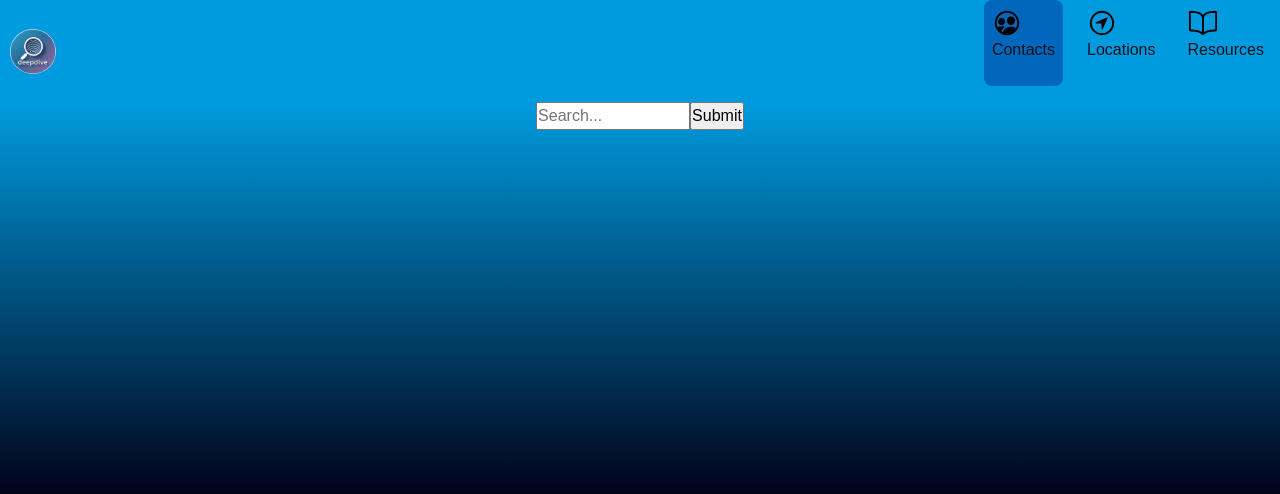
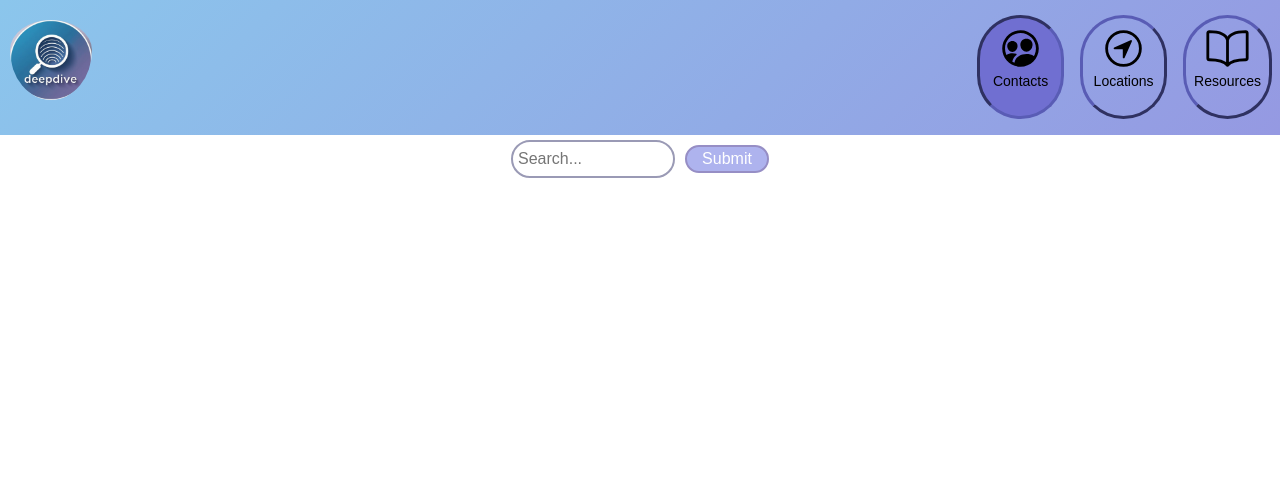
Before and after one commit to icstars/IcebergConsulting, a React (Vite) app in the folder DeepDiveConnect/: page /contacts in a window 1280 px wide. Shown: the top 494 px of the page. Built offline with nearby package versions, Linux system fonts and the light colour scheme.

Commit message:
Expanded db query and finished styling

```diff
--- a/DeepDiveConnect/src/components/ContactSearch.jsx
+++ b/DeepDiveConnect/src/components/ContactSearch.jsx
@@ -37,8 +37,8 @@ export default function ContactSearch() {
         <>
             <div className='searchForm'>
                 <form action={submitSearch}>
-                    <input id='searchbox' type='text' name='searchInput' placeholder='Search...' />
-                    <input id='submitBtn' type='submit' />
+                    <input className='searchbox' type='text' name='searchInput' placeholder='Search...' />
+                    <input className='submitBtn' type='submit' />
                 </form>
             </div>
             <div className='searchResults'>
--- a/DeepDiveConnect/src/components/LocationSearch.jsx
+++ b/DeepDiveConnect/src/components/LocationSearch.jsx
@@ -36,8 +36,8 @@ export default function ContactSearch() {
         <>
             <div className='searchForm'>
                 <form action={submitSearch}>
-                    <input id='searchbox' type='text' name='searchInput' placeholder='Search...' />
-                    <input id='submitBtn' type='submit' />
+                    <input className='searchbox' type='text' name='searchInput' placeholder='Search...' />
+                    <input className='submitBtn' type='submit' />
                 </form>
             </div>
             <div className='searchResults'>
--- a/DeepDiveConnect/src/components/Navbar.css
+++ b/DeepDiveConnect/src/components/Navbar.css
@@ -1,14 +1,15 @@
-.active{
-    background-color:#0068bc;
+ .active{
+    background: #706fd1;
+    border-style: inset;
 }
 
 nav {
     display: flex;
     justify-content: space-between;
-    align-items: center;
-    gap: 2rem;
-    background-color: #009BDE;
-    color: #0f101c;
+    align-items: right;
+    text-align: center;
+    background-color: #8BC6EC;
+    background-image: linear-gradient(135deg, #8BC6EC 0%, #9599E2 100%);
     position: sticky;
     top: 0;
 
@@ -18,7 +19,7 @@ nav .title {
     font-size: 0.1rem;
     font-weight: bold;
     text-decoration: none;
-    color: #9673B9;
+    color: #11233e;
 }
 
 nav ul {
@@ -26,21 +27,28 @@ nav ul {
 }
 
 nav ul li {
-   list-style: none;
+    padding-top: 15px;
+    list-style: none;
 }
 
 nav ul li a {
+    align-items: center;
+    font-size: 14px;
     display: block;
     text-decoration: none;
-    color: #0f101c;
+    color: #000;
     padding: 0.5rem;
     margin: 0 0.5rem;
-    border-radius: 0.5rem;
+    border-radius: 50px;
+    border-style: outset;
+    border-color: #595cb5;
+
 }
 
 nav ul li a:not(.active):hover {
-    background-color: #72d5ff;
-    border-radius: 10%;
+    background-color: #8BC6EC;
+    background-image: linear-gradient(135deg, #8BC6EC 0%, #9599E2 100%);
+    border-radius: 50px;
 }
 
 nav .menu {
@@ -57,7 +65,7 @@ nav .menu {
 nav .menu span {
     height: 0.4rem;
     width: 100%;
-    background-color: #003046;
+    background-color: #11233e;
     border-radius: 0.3rem;
 }
 
@@ -95,13 +103,15 @@ nav .menu span {
 }
 
 .logo{
-    height: 45px;
+    height: 80px;
     border-radius: 50%;
     margin-left: 10px;
+    padding-top: 20px;
  }
 
 .icon{
-    height: 30px;
+    padding-left: 10px;
+    height: 45px;
     border-color: #9673B9;
     margin-right: 10px;
 }
--- a/DeepDiveConnect/src/index.css
+++ b/DeepDiveConnect/src/index.css
@@ -14,23 +14,20 @@
 
 .background {
   text-align: center;
-  color: #ffffff;
+  color: #000000;
   margin: 0;
-  min-height: 89vh;
-  background: rgb(10,6,34);
-  background: linear-gradient(0deg, rgba(10,6,34,1) 0%, rgba(1,0,23,1) 44%, rgba(0,155,222,1) 100%);
+  min-height: 81vh;
 }
 
 .boxhome {
-  /* display: flex; */
   justify-content: center;
   align-items: center;
-  /* margin-top: 1%; */
 }
 
 .chatchat {
+  margin-top: 5px;
   width: 95%;
-  height: 85vh;
+  height: 77vh;
   border: none;
   border-radius: 12px;
   box-shadow: 0 4px 12px rgba(0, 0, 0, 0.1);
@@ -41,7 +38,7 @@
 }
 
 .card {
-  background: radial-gradient(circle, rgba(246,236,249,1) 10%, rgba(223,207,241,1) 100%);
+  background: #d7dbed;
   border-radius: 15px;
   margin-top: 4%;
   padding: 1%;
@@ -49,6 +46,24 @@
   margin-left: 14%;
 }
 
-#searchbox {
+.searchbox {
   width: 150px;
+  margin-top: 5px;
+  border-radius: 10px;
+  border-color: #9a9ab5;
+  border-radius: 20px;
+  border-width: 2px;
+  border-style: solid;
+  padding: 5px;
 }
+
+.submitBtn{
+  width: 80px;
+  border-color: #968ec5;
+  border-style: solid;
+  margin-left: 10px;
+  margin-top: 5px;
+  border-radius: 20px;
+  background-color: rgba(174,179,238,1);
+  color: #ffff;
+}
--- a/DeepDiveConnect/src/pages/contacts.jsx
+++ b/DeepDiveConnect/src/pages/contacts.jsx
@@ -4,7 +4,9 @@ import GetContacts from "../components/GetContacts";
 const Contacts = () => {
   return (
     <div className='background'>
+        <>
         <ContactSearch />
+        </>
         <br/>
 
       </div >
--- a/DeepDiveConnect/src/pages/home.jsx
+++ b/DeepDiveConnect/src/pages/home.jsx
@@ -23,7 +23,7 @@ const ChatBot = () => {
         <iframe className="chatchat"
         ref={iframeRef}
         title="Microsoft Copilot"
-        src="https://copilotstudio.microsoft.com/environments/Default-88227c99-d157-4dbe-8e33-d8b3fcc29577/bots/cr69f_ryanIa/webchat?__version__=2"
+        src="https://copilotstudio.microsoft.com/environments/Default-88227c99-d157-4dbe-8e33-d8b3fcc29577/bots/cr69f_deepDiveConnections/webchat?__version__=2"
         sandbox="allow-scripts allow-same-origin"
         allow="microphone; camera"
         loading="lazy"
```
Also changed, not shown: DeepDiveConnect/server.js (+5 -2 lines).
